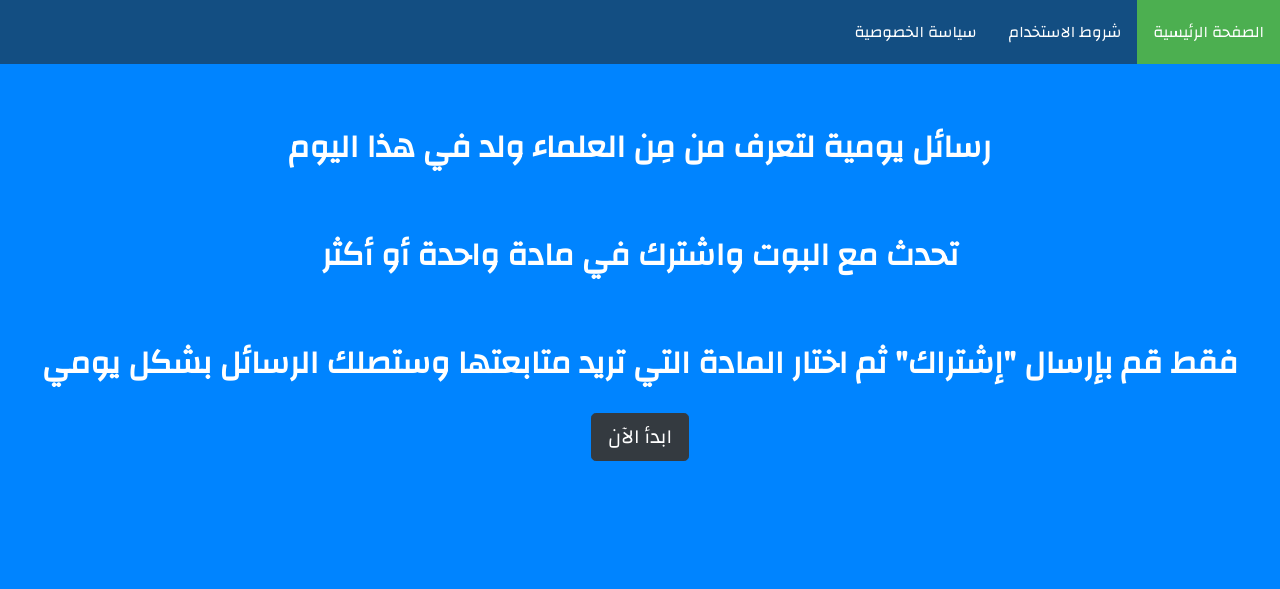
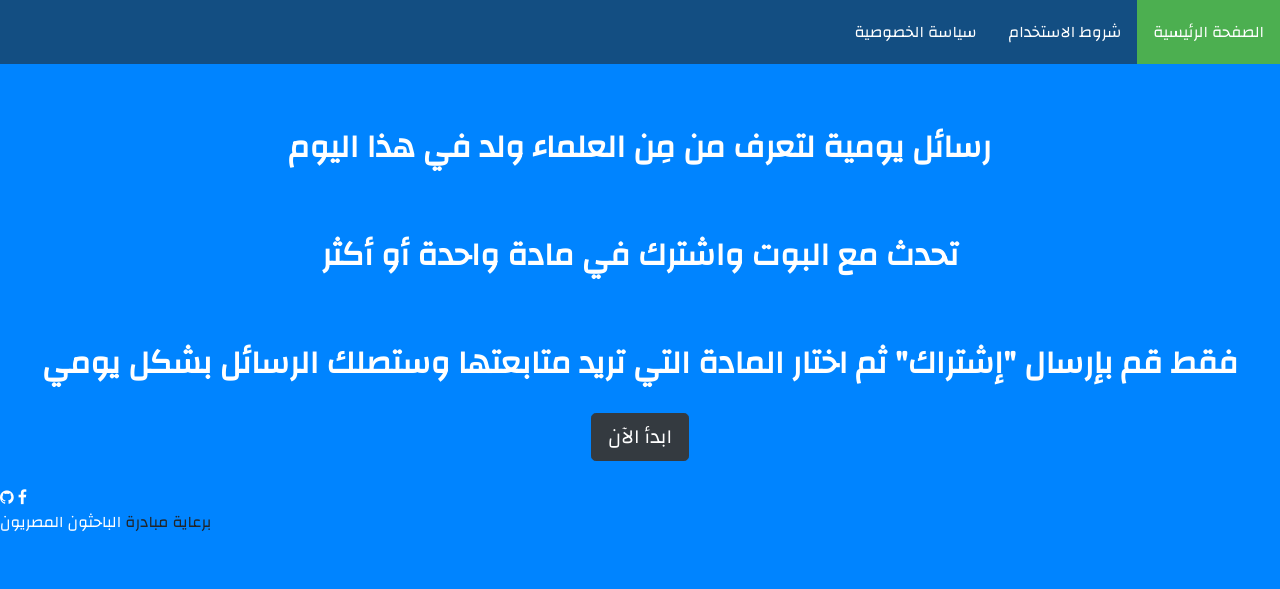
Before and after one commit to 0xSaltyHash/chatbot, a Flask app: page / in a window 1280 px wide. Shown: the top 589 px of the page. Run offline with Flask 2, Linux system fonts and the light colour scheme; some libraries are stand-ins or nearby versions.

Commit message:
add footer to the template

```diff
--- a/templates/index.html
+++ b/templates/index.html
@@ -4,12 +4,14 @@
     <!-- Required meta tags -->
     <meta charset="utf-8">
     <meta name="viewport" content="width=device-width, initial-scale=1, shrink-to-fit=no">
+	<link rel="stylesheet" href="https://cdnjs.cloudflare.com/ajax/libs/font-awesome/4.7.0/css/font-awesome.min.css">
 	<link href="https://fonts.googleapis.com/css?family=Changa" rel="stylesheet">
     <link rel="stylesheet" href="https://stackpath.bootstrapcdn.com/bootstrap/4.1.3/css/bootstrap.min.css" integrity="sha384-MCw98/SFnGE8fJT3GXwEOngsV7Zt27NXFoaoApmYm81iuXoPkFOJwJ8ERdknLPMO" crossorigin="anonymous">
 	<link rel="stylesheet" type="text/css" href="../static/style.css">
 	<title>الصفحة الرئيسية</title>
   </head>
   <body>
+	<div id="container">
 		<!--navigation bar-->
 		<nav>
 			<ul>
@@ -36,7 +38,12 @@
 				</div>
 			</div>
 		</main>
-
+		<footer>
+			<a href="#"> <i class="fa fa-facebook fa-align-center"></i></a>
+			<a href="https://github.com/a7mam7ma/chatbot"> <i class="fa fa-github fa-align-center"></i></a>
+			<p id="sponsor"> برعاية مبادرة <a id="sponsor-link" href="https://www.egyres.com/" target="_blank">الباحثون المصريون</a></p>
+		</footer>
+	</div>
     <!-- Optional JavaScript -->
     <!-- jQuery first, then Popper.js, then Bootstrap JS -->
     <script src="https://code.jquery.com/jquery-3.3.1.slim.min.js" integrity="sha384-q8i/X+965DzO0rT7abK41JStQIAqVgRVzpbzo5smXKp4YfRvH+8abtTE1Pi6jizo" crossorigin="anonymous"></script>
```
Lines whose indentation alone changed are shown as unchanged.
